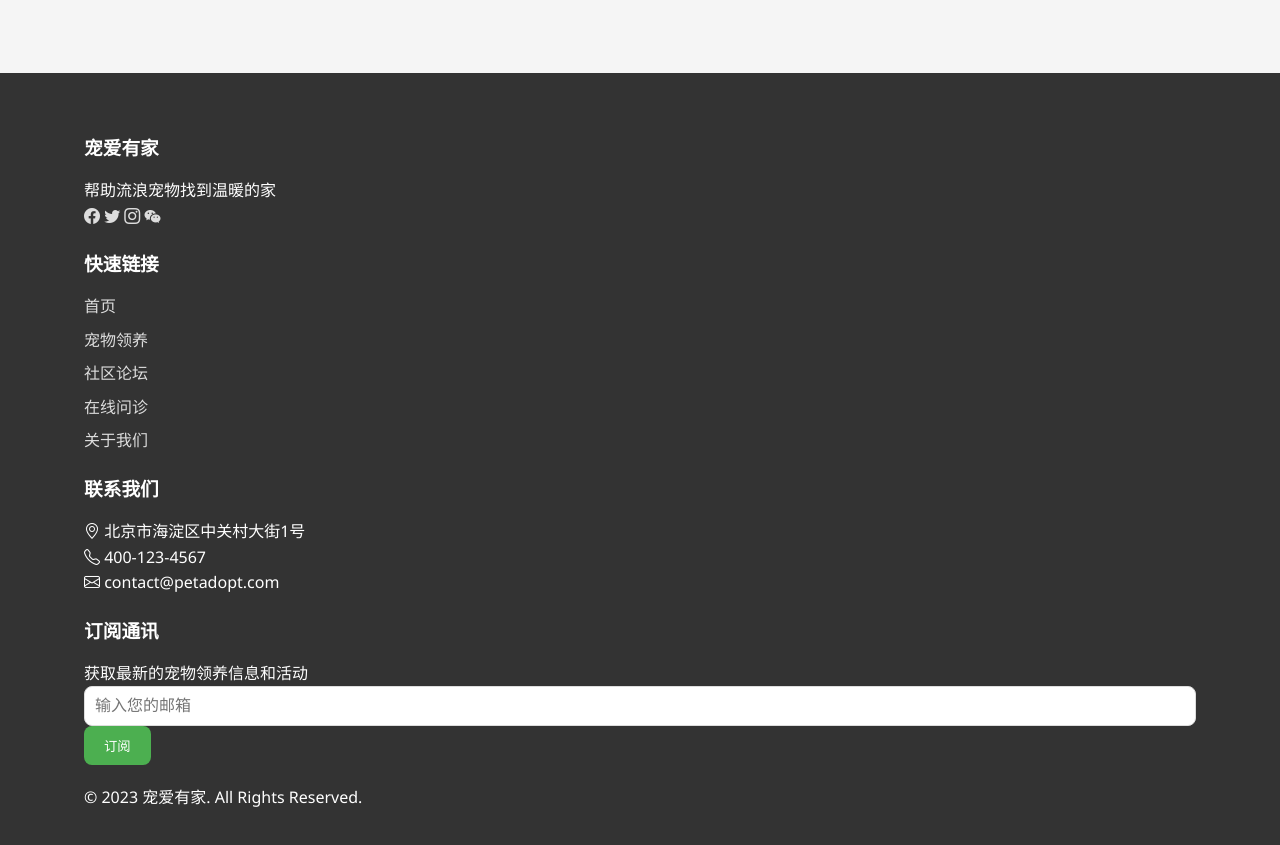
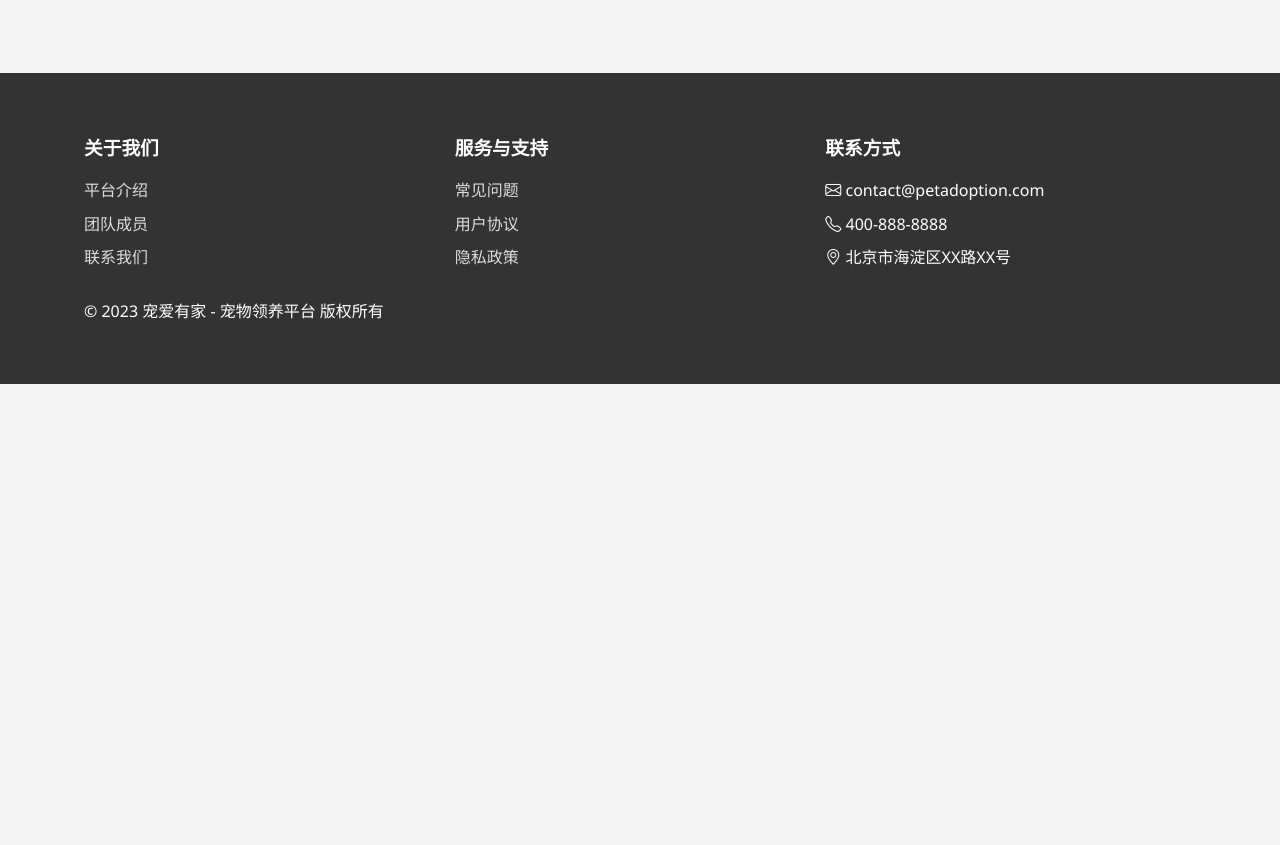
Before and after one commit to jiayouuu/pets_online_design, a plain HTML site: page pages/adoption-form.html in a window 1280 px wide. Shown: the part 6080-6925 px from the top of the page. After the commit the page ends 6464 px from the top, so only its background shows below. Drawn offline with nearby package versions, Linux system fonts and the light colour scheme.

Commit message:
fix: 申请表单footer调整

```diff
--- a/pages/adoption-form.html
+++ b/pages/adoption-form.html
@@ -645,44 +645,37 @@
   <!-- Footer -->
   <footer>
     <div class="container">
-      <div class="footer-content">
+      <div class="footer-links">
         <div class="footer-section">
-          <h3>宠爱有家</h3>
-          <p>帮助流浪宠物找到温暖的家</p>
-          <div class="social-icons">
-            <a href="#"><i class="bi bi-facebook"></i></a>
-            <a href="#"><i class="bi bi-twitter"></i></a>
-            <a href="#"><i class="bi bi-instagram"></i></a>
-            <a href="#"><i class="bi bi-wechat"></i></a>
-          </div>
-        </div>
-        <div class="footer-section">
-          <h3>快速链接</h3>
+          <h3>关于我们</h3>
           <ul>
-            <li><a href="../index.html">首页</a></li>
-            <li><a href="pets.html">宠物领养</a></li>
-            <li><a href="forum.html">社区论坛</a></li>
-            <li><a href="consultation.html">在线问诊</a></li>
-            <li><a href="about.html">关于我们</a></li>
+            <li><a href="/pages/about.html">平台介绍</a></li>
+            <li><a href="/pages/about.html#team">团队成员</a></li>
+            <li><a href="/pages/about.html#contact">联系我们</a></li>
           </ul>
         </div>
+
         <div class="footer-section">
-          <h3>联系我们</h3>
-          <p><i class="bi bi-geo-alt"></i> 北京市海淀区中关村大街1号</p>
-          <p><i class="bi bi-telephone"></i> 400-123-4567</p>
-          <p><i class="bi bi-envelope"></i> contact@petadopt.com</p>
+          <h3>服务与支持</h3>
+          <ul>
+            <li><a href="/pages/faq.html">常见问题</a></li>
+            <li><a href="/pages/terms.html">用户协议</a></li>
+            <li><a href="/pages/privacy.html">隐私政策</a></li>
+          </ul>
         </div>
+
         <div class="footer-section">
-          <h3>订阅通讯</h3>
-          <p>获取最新的宠物领养信息和活动</p>
-          <form class="newsletter-form">
-            <input type="email" placeholder="输入您的邮箱">
-            <button type="submit" class="btn">订阅</button>
-          </form>
+          <h3>联系方式</h3>
+          <ul>
+            <li><i class="bi bi-envelope"></i> contact@petadoption.com</li>
+            <li><i class="bi bi-telephone"></i> 400-888-8888</li>
+            <li><i class="bi bi-geo-alt"></i> 北京市海淀区XX路XX号</li>
+          </ul>
         </div>
       </div>
-      <div class="copyright">
-        <p>&copy; 2023 宠爱有家. All Rights Reserved.</p>
+
+      <div class="footer-bottom">
+        <p>&copy; 2023 宠爱有家 - 宠物领养平台 版权所有</p>
       </div>
     </div>
   </footer>
```
